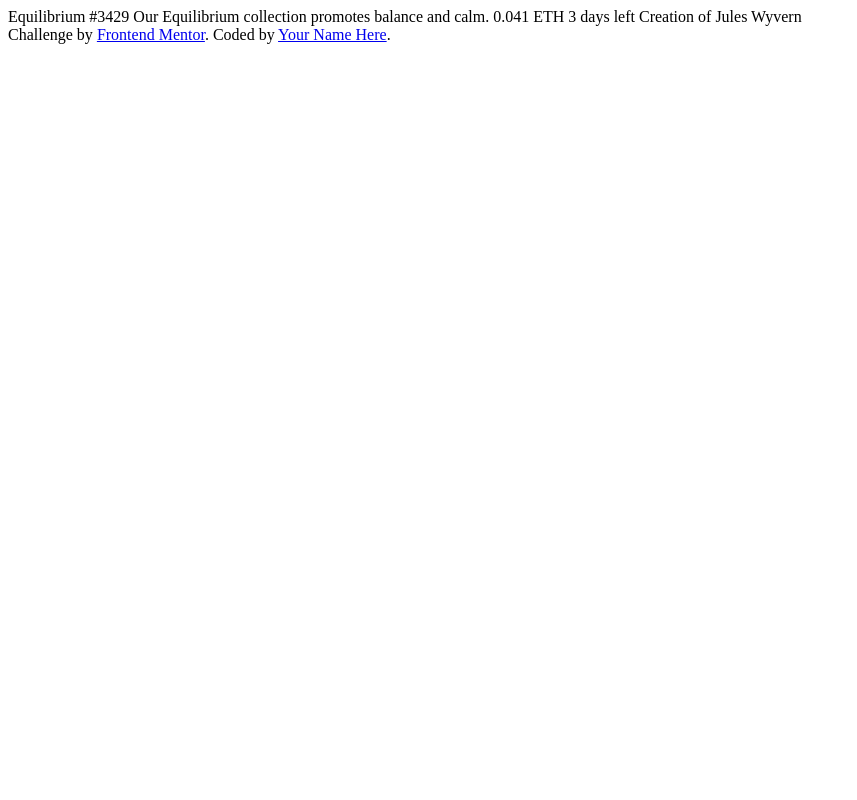
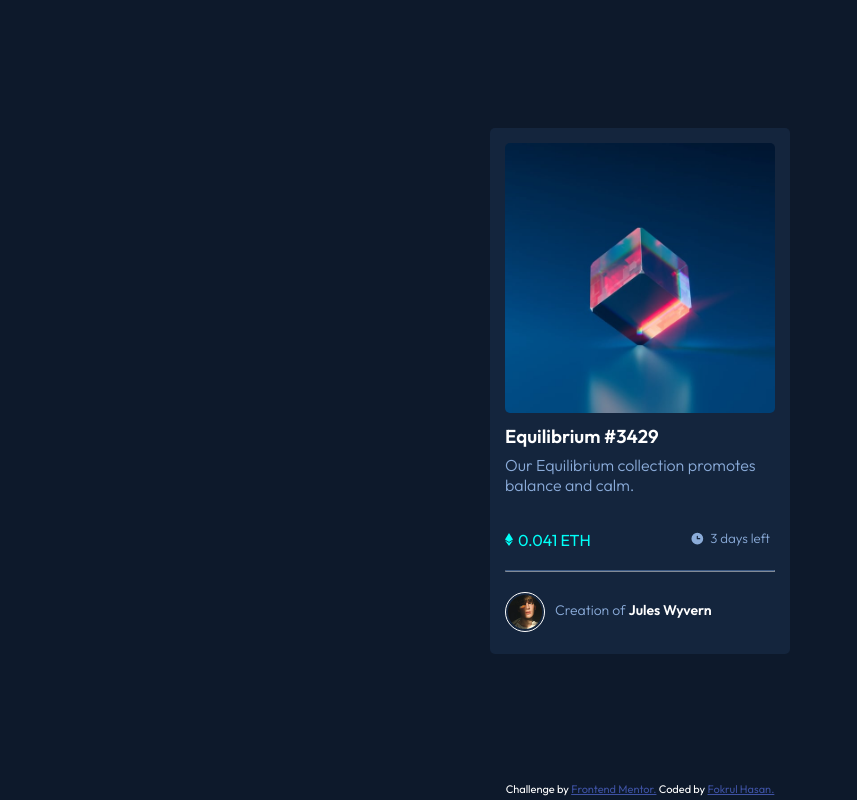
Before and after one commit to hridoyhsn/nft-preview-card, a plain HTML site: page index.html in a window 1280 px wide. Shown: the whole page, without its empty margins (0-857 px from the left). Drawn offline with Linux system fonts and the light colour scheme.

Commit message:
completed

```diff
--- a/index.html
+++ b/index.html
@@ -5,25 +5,63 @@
   <meta name="viewport" content="width=device-width, initial-scale=1.0"> <!-- displays site properly based on user's device -->
 
   <link rel="icon" type="image/png" sizes="32x32" href="./images/favicon-32x32.png">
+  <link rel="preconnect" href="https://fonts.googleapis.com">
+<link rel="preconnect" href="https://fonts.gstatic.com" crossorigin>
+<link href="https://fonts.googleapis.com/css2?family=Outfit:wght@300;400;600&display=swap" rel="stylesheet">
 
   <title>Frontend Mentor | NFT preview card component</title>
+  <link rel="stylesheet" href="style.css">
 
 
 </head>
 <body>
+    <!-- The Card Container -->
+  <div class="card-container">
 
-  Equilibrium #3429
+    <!-- 1st element (image) -->
+    <div class="main-img">
+      <img src="/images/image-equilibrium.jpg" alt="equilibrium-image">
+    </div>
 
-  Our Equilibrium collection promotes balance and calm.
+    <!-- 2nd element (description) -->
+    <div class="description">
+      <h3>Equilibrium #3429</h3>
+      <p>Our Equilibrium collection promotes balance and calm.</p>
+    </div>
 
-  0.041 ETH
-  3 days left
+    <!-- 3rd element (info) -->
+    <div class="info">
+      <div class="sec1">
+        <div class="eth-icon">
+          <img src="/images/icon-ethereum.svg" alt="etereum-icon">
+        </div>
+        <h4>0.041 ETH</h4>
+      </div>
+      <div class="sec2">
+        <div class="sec2-icon">
+          <img src="/images/icon-clock.svg" alt="clock-icon">
+        </div>
+        <h5>3 days left</h5>
+      </div>
 
-  Creation of Jules Wyvern
+    </div>
+    <hr>
 
+    <!-- 4th element (author) -->
+    <div class="author">
+      <div class="author-profile">
+        <img src="/images/image-avatar.png" alt="avatar">
+      </div>
+      <p>Creation of <strong>Jules Wyvern</strong> </p>
+  </div>
+    </div>
+
+
+  <!-- footer info -->
   <div class="attribution">
-    Challenge by <a href="https://www.frontendmentor.io?ref=challenge" target="_blank">Frontend Mentor</a>.
-    Coded by <a href="#">Your Name Here</a>.
+    Challenge by <a href="https://www.frontendmentor.io?ref=challenge" target="_blank">Frontend Mentor.</a>
+    Coded by <a href="https://github.com/hridoyhsn" target="_blank">Fokrul Hasan.</a>
   </div>
+
 </body>
 </html>
--- a/style.css
+++ b/style.css
@@ -1,2 +1,94 @@
 .attribution { font-size: 11px; text-align: center; }
 .attribution a { color: hsl(228, 45%, 44%); }
+*{
+    margin: 0;
+    padding: 0;
+    box-sizing: border-box;
+}
+body {
+    background: hsl(217, 54%, 11%);
+    color: white;
+    font-family: 'Outfit', sans-serif;
+}
+.card-container {
+    width: 300px;
+    border-radius: 5px;
+    background-color: hsl(216, 50%, 16%);
+    padding: 15px;
+    margin: 10% auto;
+}
+
+.main-img {
+    width: auto;
+}
+img {
+    width: 100%;
+    border-radius: 5px;
+}
+.description h3 {
+    padding: 7px 0;
+}
+.description p {
+    font-weight: 300;
+    color: hsl(215, 51%, 70%);
+    padding: 0 0 15px 0;
+}
+.eth-icon {
+    width: 8px;
+
+}
+.sec1, .sec2{
+    display: flex;
+    align-content: center;
+}
+.info h4 {
+    padding: 0 5px;
+    color: hsl(178, 100%, 50%);
+    font-weight: 400;
+}
+.info h5 {
+    padding: 0 5px;
+    font-weight: 300;
+    color: hsl(215, 51%, 70%);
+}
+.sec2-icon {
+    width: 15px;
+}
+.info {
+    display: flex;
+    justify-content: space-between;
+    padding: 20px 0;
+}
+hr {
+    text-align: center;
+    border-top: 1px solid hsl(215, 51%, 60%);
+    opacity: .5;
+}
+
+.author-profile {
+    border-radius: 100%;
+    border: 1px solid white;
+    padding: 2px;
+    margin: 10px 0 5px 0;
+    width: 40px;
+    display: flex;
+
+}
+.author-profile img {
+    width: 100%;
+}
+.author p {
+    font-weight: 300;
+    color: hsl(215, 51%, 70%);
+    font-size: 14px;
+    padding-left: 10px;
+
+}
+.author strong {
+    color: white;
+}
+.author {
+    display: flex;
+    align-items: center;
+    padding: 10px 0 2px 0;
+}
```
